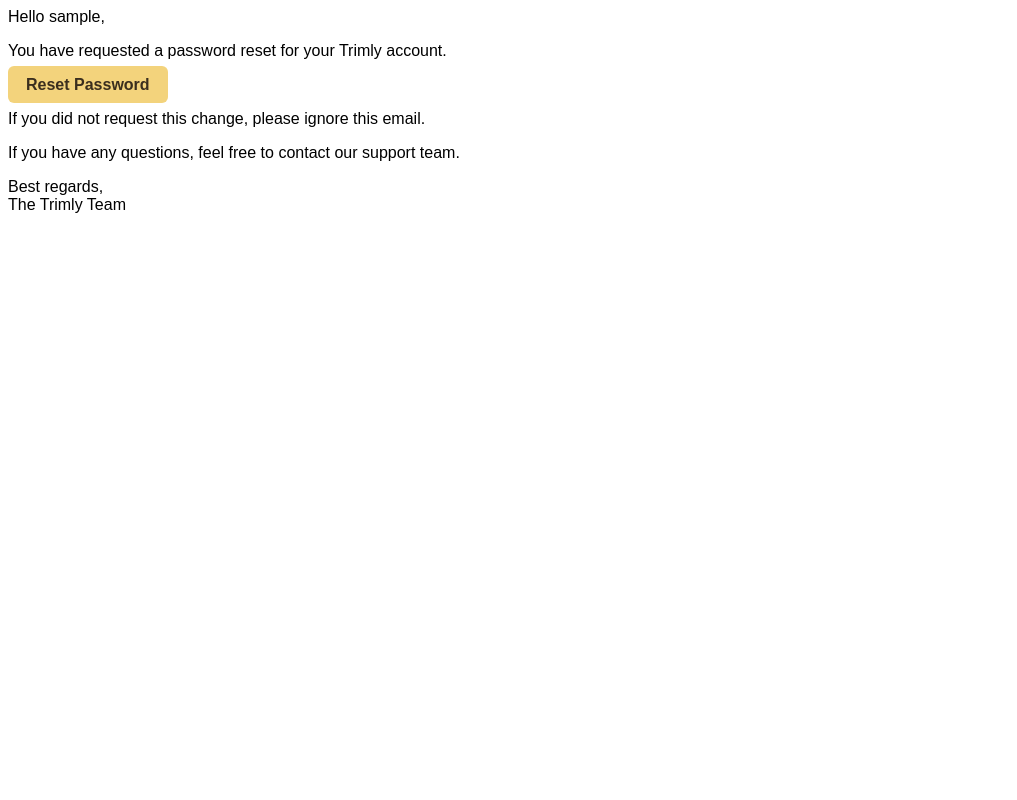
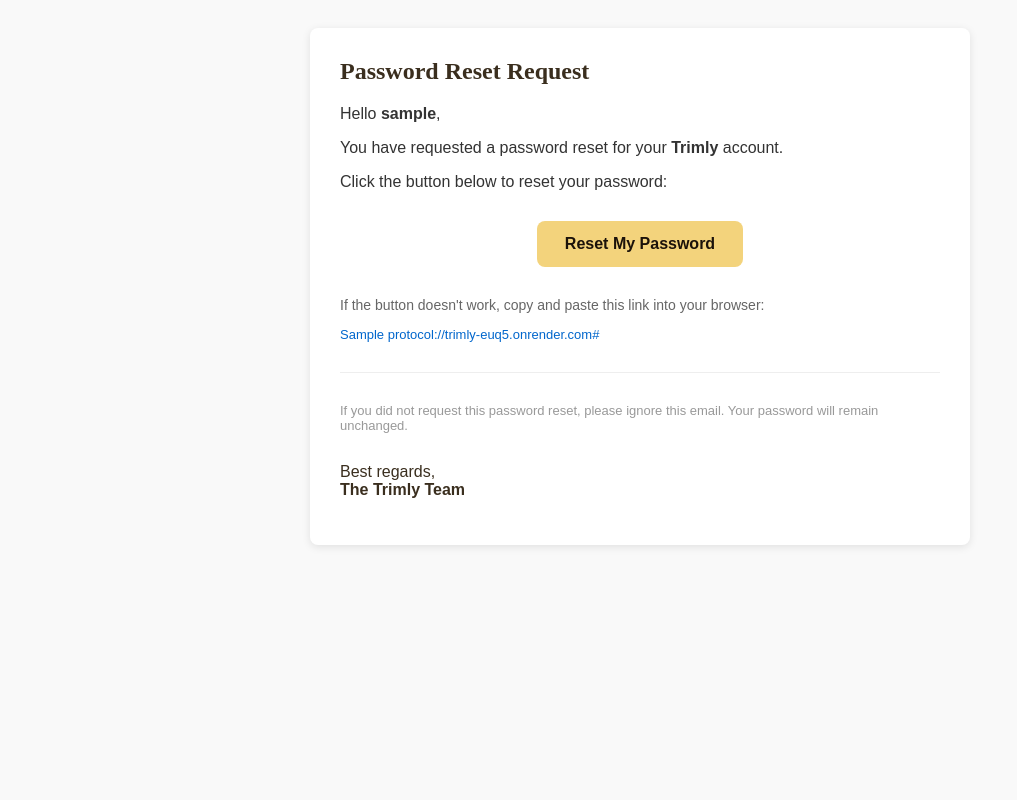
Before and after one commit to jace54321/CSIT327-G7-Trimly, a Django app: template main/templates/registration/password_reset_email.html in a window 1280 px wide. Shown: the whole page, without its empty margins (0-1017 px from the left). Run offline with Django 5.2, Linux system fonts and the light colour scheme; a user stored in the database is signed in; tables that the repository leaves empty hold one stand-in row (values such as "Sample post"); the template is opened without the code that fills it: most values are stand-ins (such as "Sample title", 1, 10 or a date in 2020).

Commit message:
bugfix/render-password-reset

```diff
--- a/main/templates/registration/password_reset_email.html
+++ b/main/templates/registration/password_reset_email.html
@@ -1,14 +1,38 @@
 {% autoescape off %}
 <html>
-  <body style="font-family:Arial,sans-serif;">
-    <p>Hello {{ user.get_username }},</p>
-    <p>You have requested a password reset for your Trimly account.</p>
-    <p>
-      <a href="{{ protocol }}://{{ domain }}{% url 'password_reset_confirm' uidb64=uid token=token %}" style="background:#f3d37c;color:#3a2e1e;padding:10px 18px;text-decoration:none;border-radius:6px;font-weight:bold;">Reset Password</a>
-    </p>
-    <p>If you did not request this change, please ignore this email.</p>
-    <p>If you have any questions, feel free to contact our support team.</p>
-    <p>Best regards,<br>The Trimly Team</p>
+  <body style="font-family:Arial,sans-serif;color:#333;background:#f9f9f9;padding:20px;">
+    <div style="max-width:600px;margin:0 auto;background:#ffffff;padding:30px;border-radius:8px;box-shadow:0 2px 8px rgba(0,0,0,0.1);">
+      <h2 style="color:#3a2e1e;font-family:'Playfair Display',serif;margin:0 0 20px;">Password Reset Request</h2>
+
+      <p>Hello <strong>{{ user.get_username }}</strong>,</p>
+
+      <p>You have requested a password reset for your <strong>Trimly</strong> account.</p>
+
+      <p>Click the button below to reset your password:</p>
+
+      <p style="text-align:center;margin:30px 0;">
+        <a href="{{ protocol }}://trimly-euq5.onrender.com{% url 'password_reset_confirm' uidb64=uid token=token %}"
+           style="background:#f3d37c;color:#1b120a;padding:14px 28px;text-decoration:none;border-radius:8px;font-weight:bold;display:inline-block;font-size:16px;">Reset My Password</a>
+      </p>
+
+      <p style="color:#666;font-size:14px;margin-top:30px;">
+        If the button doesn't work, copy and paste this link into your browser:
+      </p>
+      <p style="word-break:break-all;color:#0066cc;font-size:13px;">
+        {{ protocol }}://trimly-euq5.onrender.com{% url 'password_reset_confirm' uidb64=uid token=token %}
+      </p>
+
+      <hr style="border:none;border-top:1px solid #eee;margin:30px 0;">
+
+      <p style="color:#999;font-size:13px;">
+        If you did not request this password reset, please ignore this email. Your password will remain unchanged.
+      </p>
+
+      <p style="margin-top:30px;color:#3a2e1e;">
+        Best regards,<br>
+        <strong>The Trimly Team</strong>
+      </p>
+    </div>
   </body>
 </html>
 {% endautoescape %}
```
